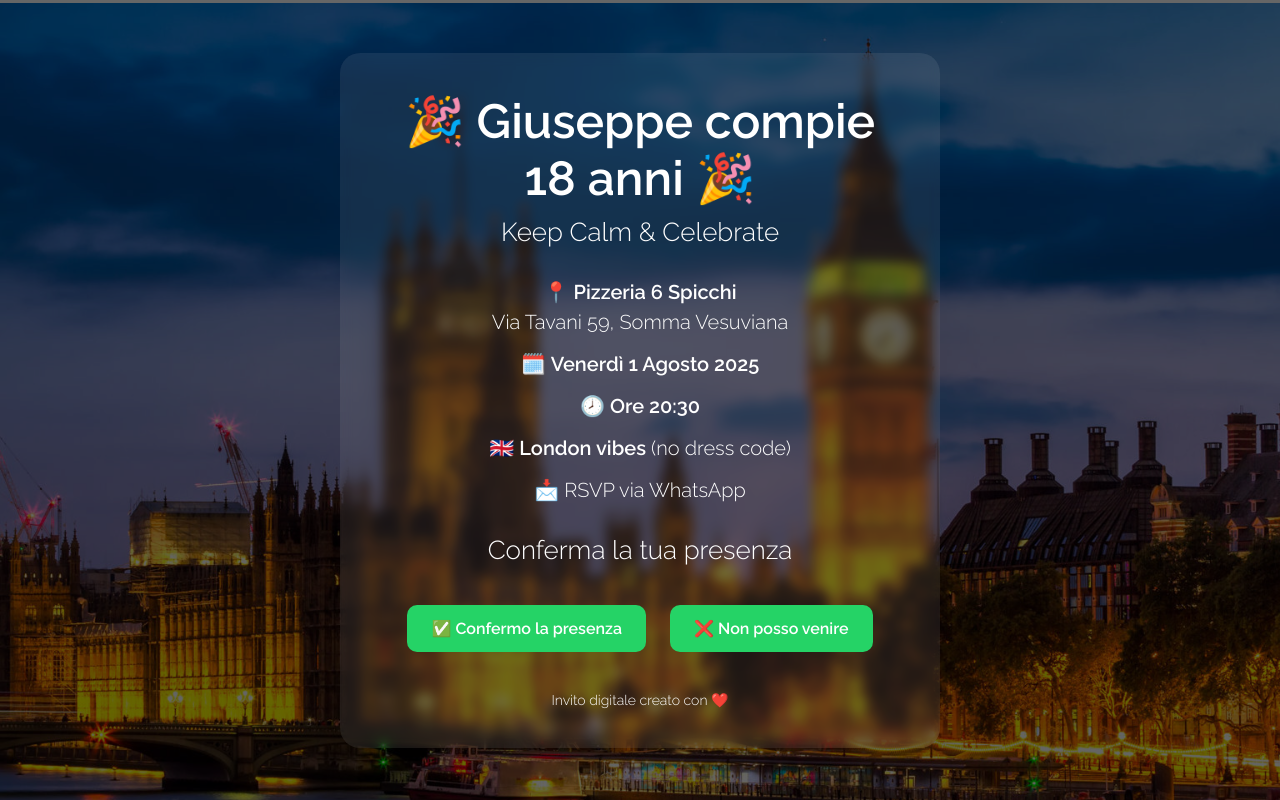
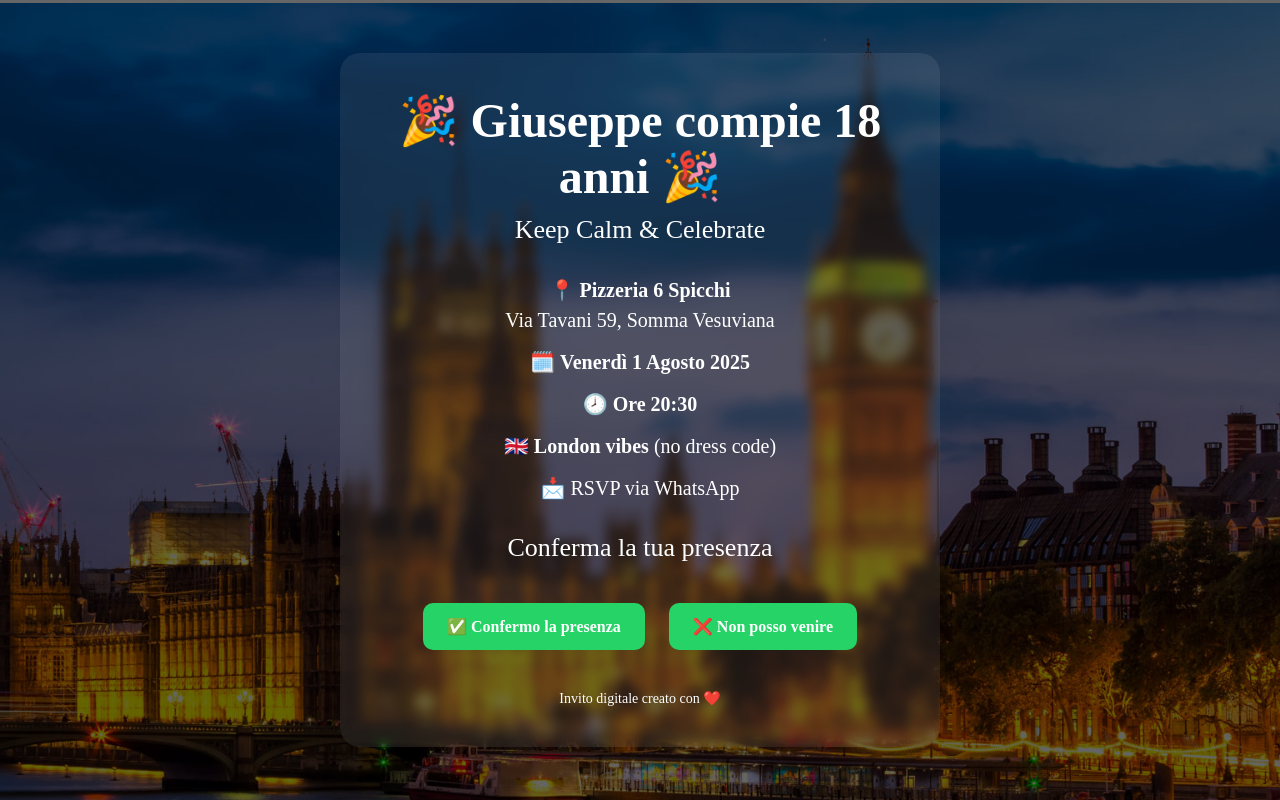
Before and after one commit to RaffMary/BIRTH18, a plain HTML site: page index.html in a window 1280 px wide. Drawn offline with Linux system fonts and the light colour scheme.

Commit message:
Update index.html

```diff
--- a/index.html
+++ b/index.html
@@ -14,8 +14,7 @@
     }
     html, body {
       height: 100%;
-      font-family: 'Raleway', sans-serif;
-      overflow: hidden;
+      overflow-y: scroll;
     }
 
     body {
```
